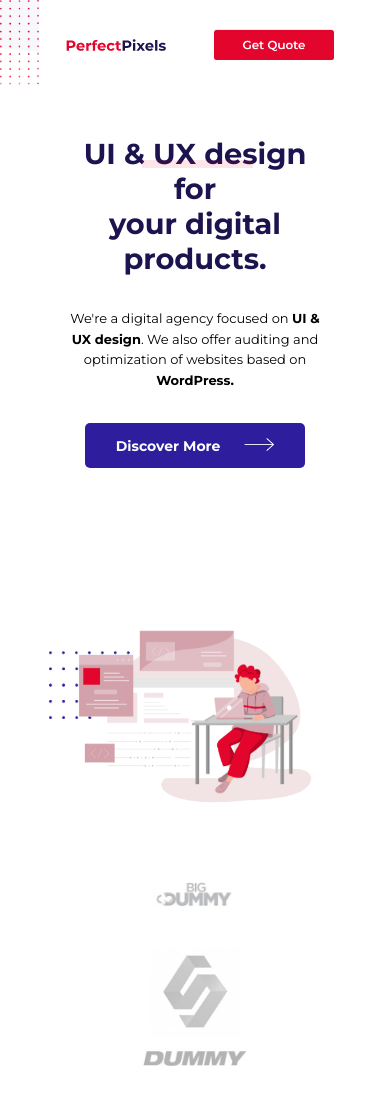
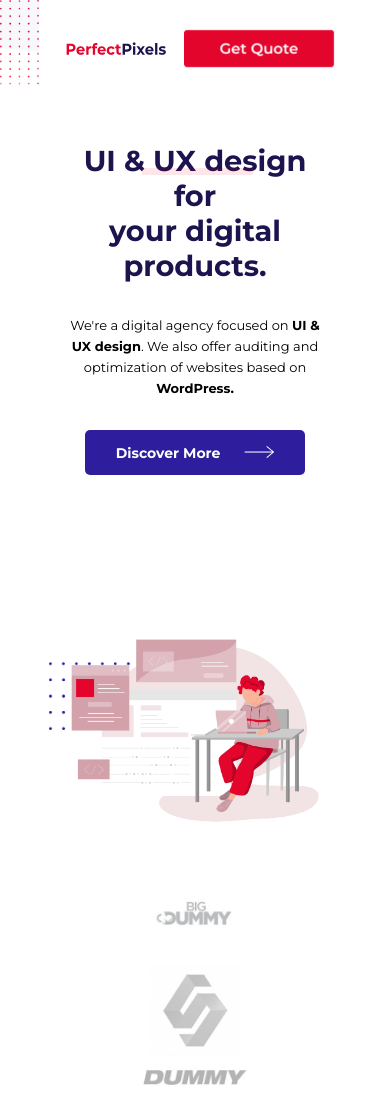
Before and after one commit to amt-francis-amos/kava-trial, a plain HTML site: page index.html in a window 390 px wide. Shown: the top 1100 px of the page. Drawn offline with Linux system fonts and the light colour scheme.

Commit message:
commit to main

```diff
--- a/css/styles.css
+++ b/css/styles.css
@@ -164,8 +164,9 @@ nav ul li a{
 }
 
 
-.hero-info img{
+.dev{
     max-width:100%;
+
 }
 
 .hero-content h1{
@@ -388,24 +389,23 @@ nav ul li a{
 
     .dev{
         margin-top:15%;
+        width:100%;
     }
 
     .blue-dot{
-        width:130px;
-        left:6%;
+        width:160px;
+        left:8%;
         top:30%;
     }
 
-    .dev{
-        width:250px;
-    }
+
 
     .search{
         display:none;
     }
 
     .quote{
-        width:120px;
+        width:150px;
         margin-top:20px;
     }
 
```
